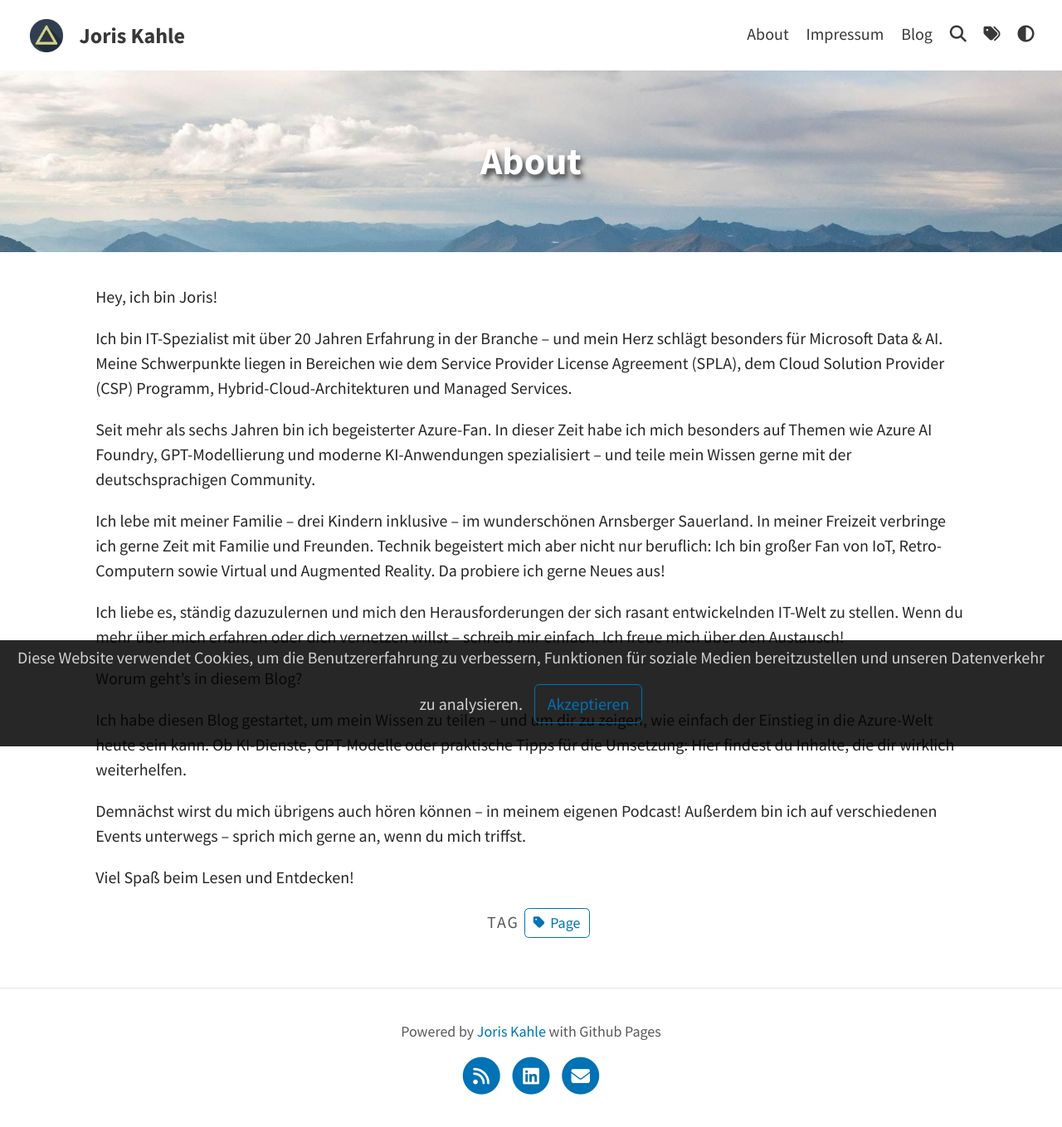
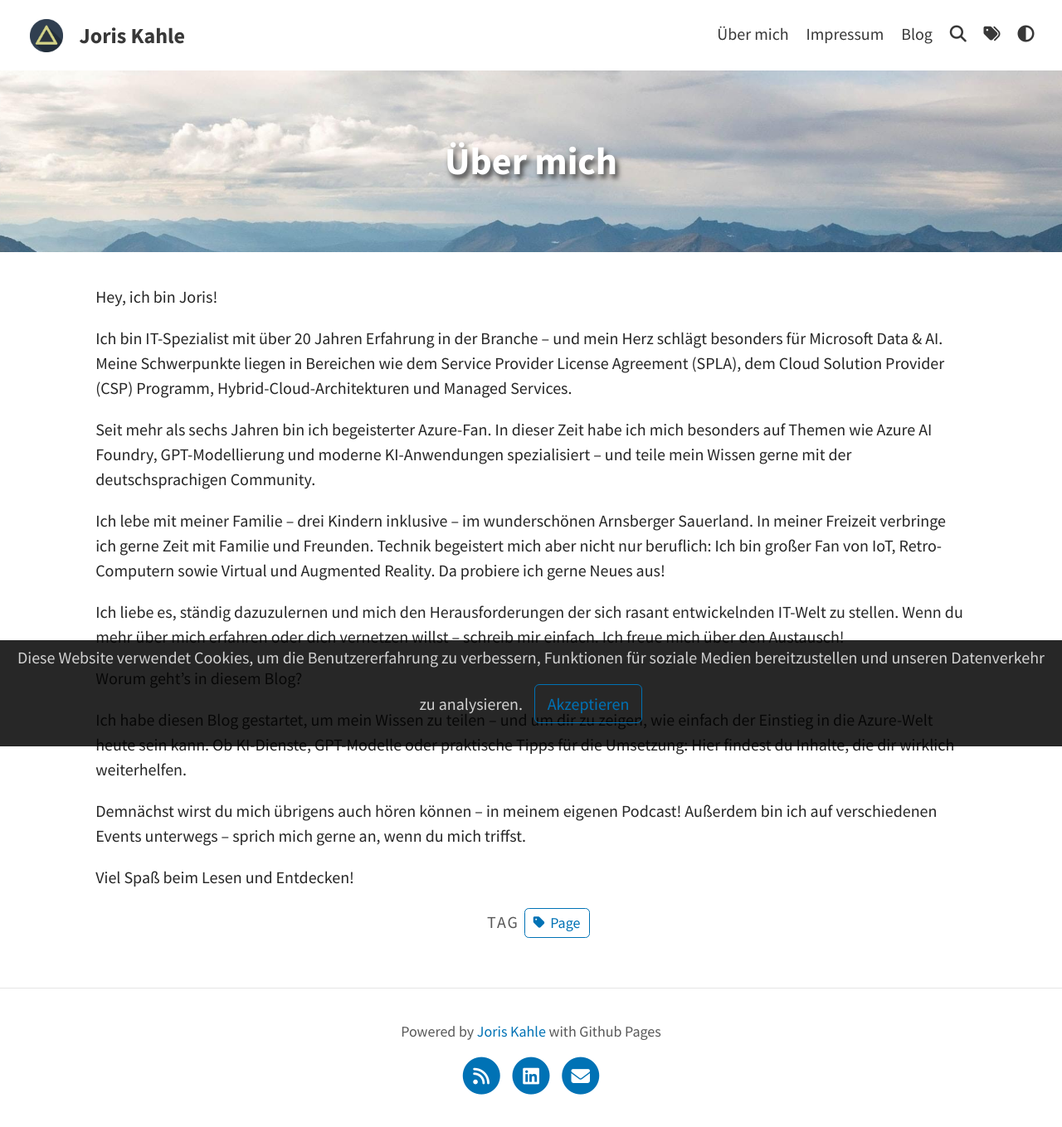
Before and after one commit to joriskahle007/joriskahle007.github.io, a Jekyll site: the page built from pages/about.md, in a window 1280 px wide. Shown: the whole page at 83% size. Built offline with Jekyll 4.4.1, drawn with Linux system fonts in a browser that asks for light colours; a script that is not in the unit is left out.

Commit message:
Update about.md

```diff
--- a/pages/about.md
+++ b/pages/about.md
@@ -1,6 +1,6 @@
 ---
 layout: page
-title: About
+title: Über mich
 permalink: /about/
 feature-img: "assets/img/pexels/travel.jpeg"
 tags: [Page]
```
